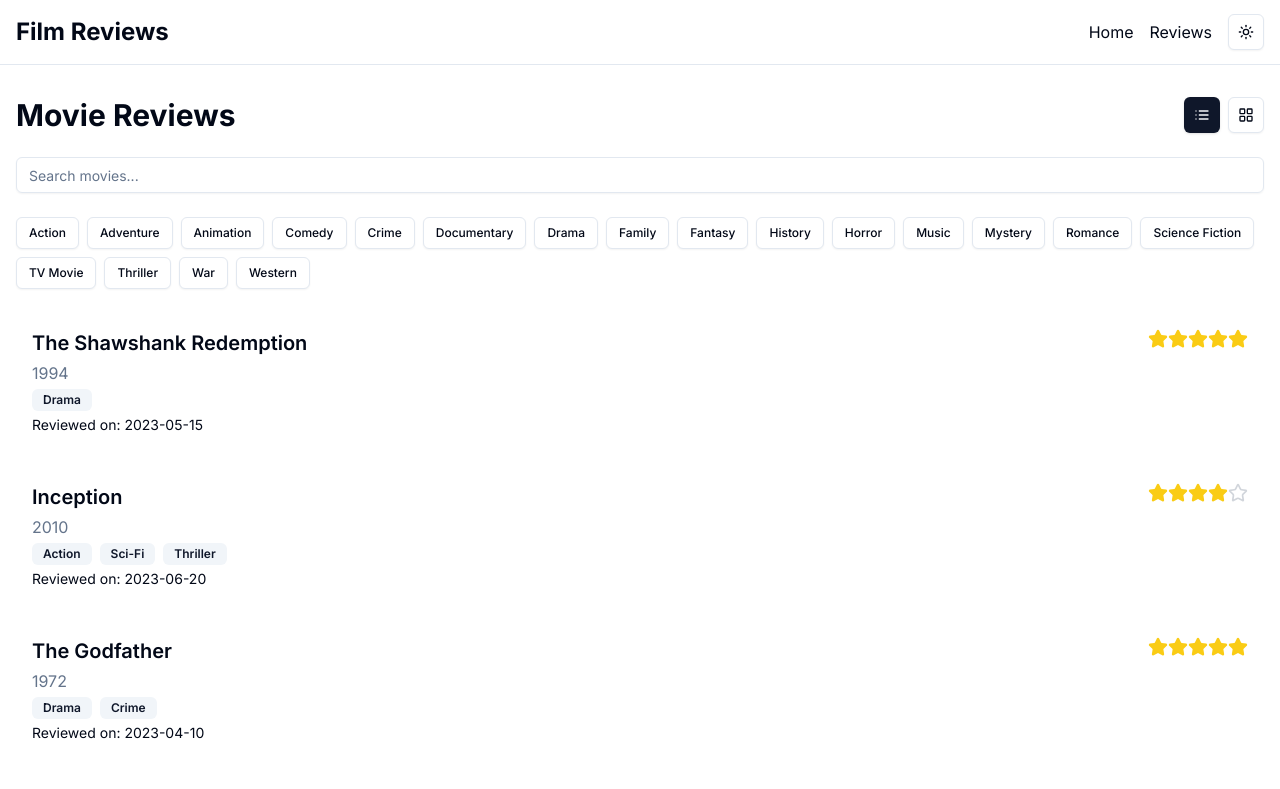
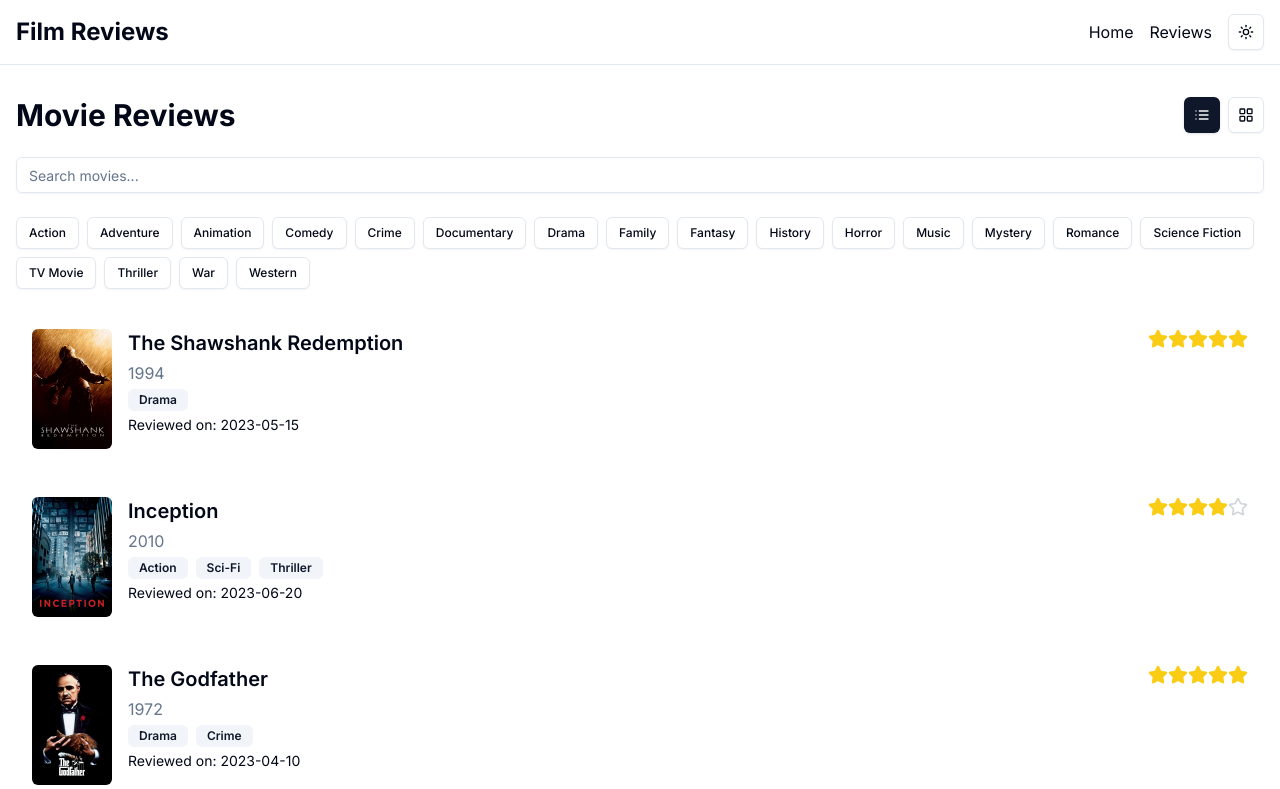
Before and after one commit to lauetyler/jeremys-film-reviews, a Next.js app: page /jeremys-film-reviews/reviews in a window 1280 px wide. Shown: the top 789 px of the page. Built offline with nearby package versions, Linux system fonts and the light colour scheme.

Commit message:
Add the movie image to review page list view.

```diff
--- a/components/review-list-item.tsx
+++ b/components/review-list-item.tsx
@@ -1,11 +1,24 @@
+import Image from "next/image"
 import Link from "next/link"
 import { Badge } from "@/components/ui/badge"
 import Rating from "@/components/rating"
 import type { Review } from "@/lib/types"
+import { getImagePath, getNotFoundImage } from "@/lib/utils"
 
 export default function ReviewListItem({ review }: { review: Review }) {
   return (
     <Link href={`/reviews/${review.slug}`} className="block hover:bg-accent rounded-lg p-4 transition-colors">
+      <div className="flex gap-4">
+        <div className="flex-shrink-0">
+          <Image
+            src={getImagePath(review.imageUrl) || getNotFoundImage()}
+            alt={`${review.title} poster`}
+            width={80}
+            height={120}
+            className="rounded-md object-cover"
+          />
+        </div>
+        <div className="flex-grow">
           <div className="flex justify-between items-start">
             <div className="space-y-1">
               <h3 className="text-xl font-semibold">{review.title}</h3>
@@ -21,6 +34,8 @@ export default function ReviewListItem({ review }: { review: Review }) {
             </div>
             <Rating rating={review.rating} />
           </div>
+        </div>
+      </div>
     </Link>
   )
 }
```
Lines whose indentation alone changed are shown as unchanged.
